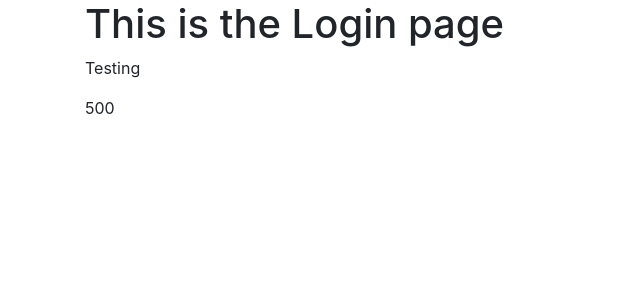
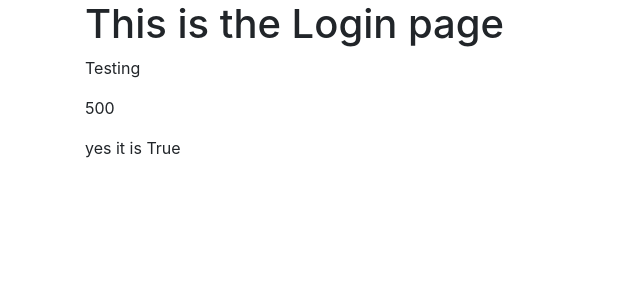
Before and after one commit to JianoFreo/Web_on_Flask, a Flask app: page /login in a window 1280 px wide. Shown: the part 56-356 px from the top of the page, without its empty margins (0-640 px from the left). Run offline with Flask 3, Linux system fonts and the light colour scheme; some libraries are stand-ins or nearby versions.

Commit message:
add boolean variable to login template for conditional rendering

```diff
--- a/website/auth.py
+++ b/website/auth.py
@@ -4,7 +4,7 @@ auth = Blueprint('auth', __name__)
 
 @auth.route('/login')
 def login():
-    return render_template("login.html", text="Testing", id=450)
+    return render_template("login.html", text="Testing", id=450, boolean=True)
 
 @auth.route('/logout')
 def logout():
--- a/website/templates/login.html
+++ b/website/templates/login.html
@@ -12,4 +12,11 @@ Login
 <p>
 {{ id + 50 }}
 </p>
+
+{% if boolean %} <!-- if boolean is true -->
+    yes it is True
+{% else  %}
+    No it is not true
+{% endif %}
+
 {% endblock %}
```
